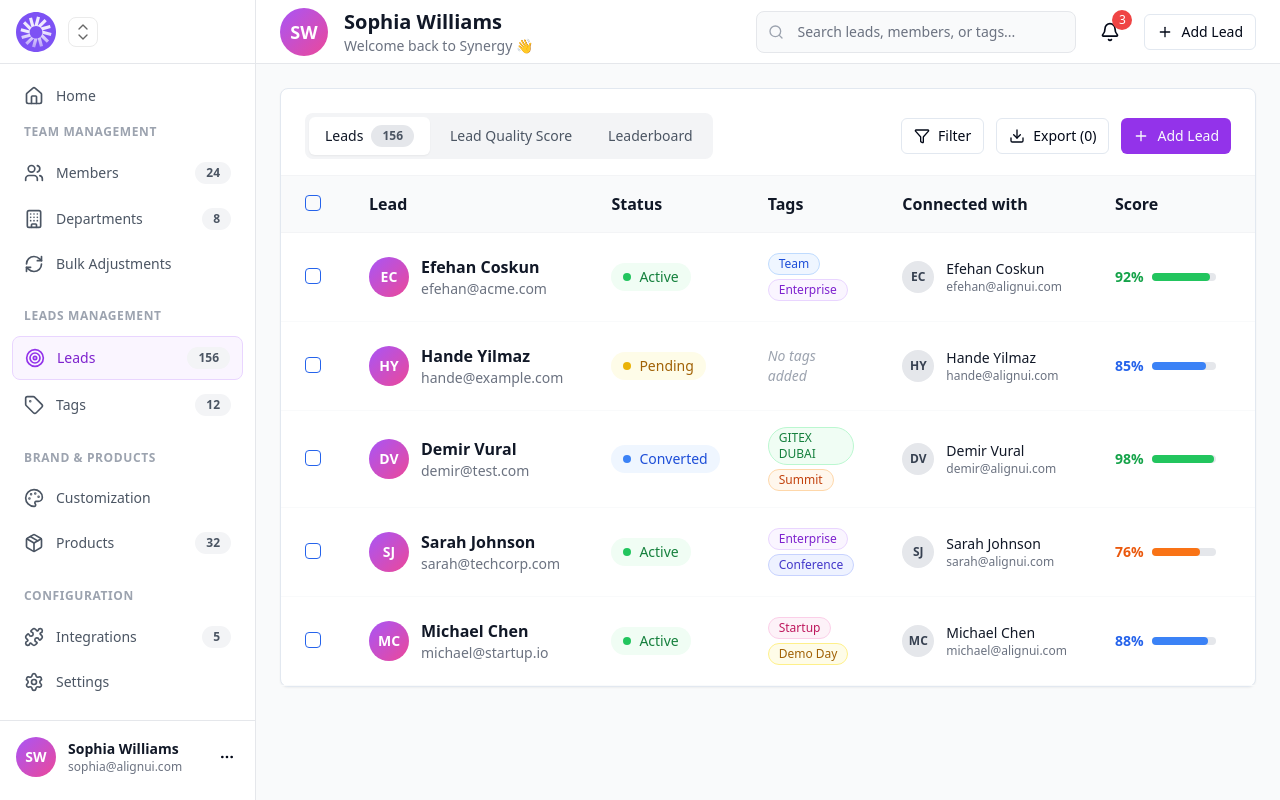
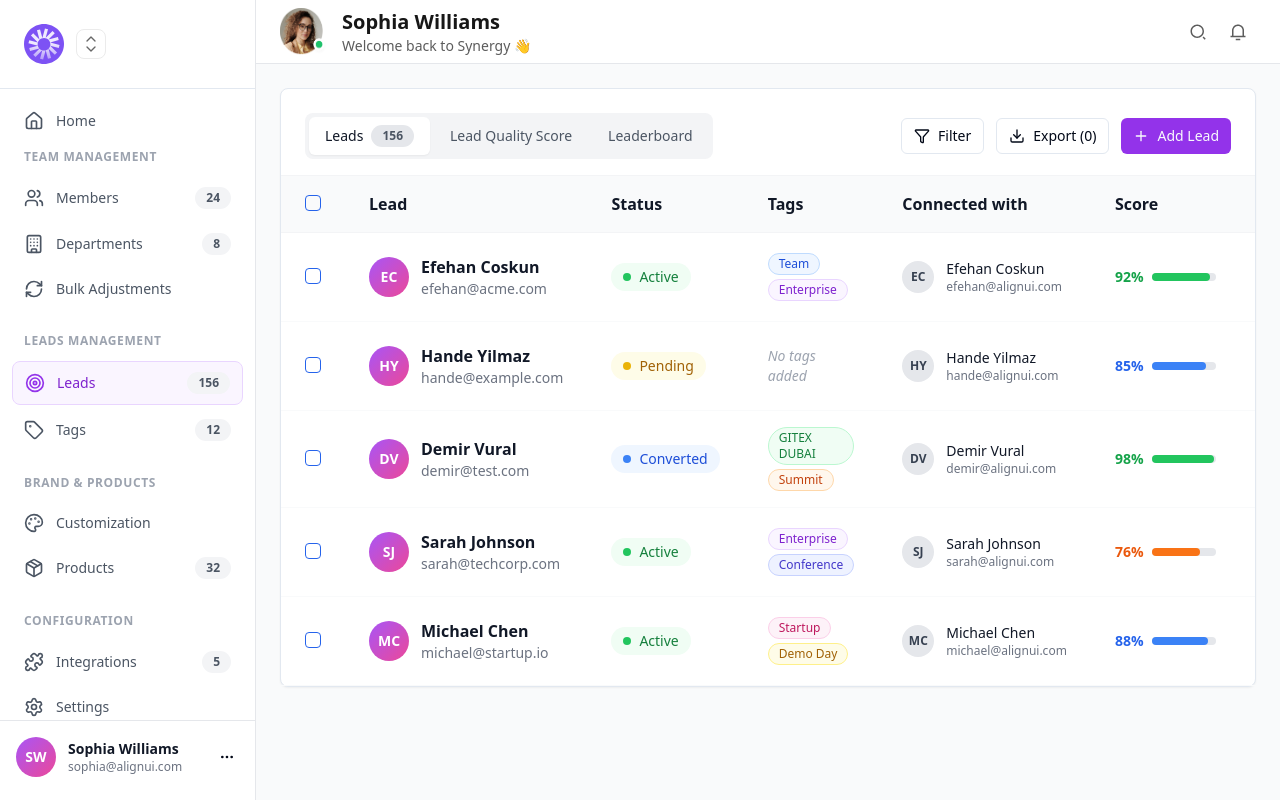
Before and after one commit to tushar-h789/dashboard-task, a React (Vite) app: page / in a window 1280 px wide. Built offline with nearby package versions, Linux system fonts and the light colour scheme.

Commit message:
navbar done

```diff
--- /dev/null
+++ b/src/assets/icons/home-icon.tsx
@@ -0,0 +1,21 @@
+export function SearchIcon({ className }: { className?: string }) {
+  return (
+    <svg
+      xmlns="http://www.w3.org/2000/svg"
+      width="20"
+      height="20"
+      viewBox="0 0 20 20"
+      fill="none"
+      className={className}
+    >
+      <path
+        d="M14.825 18.9583H5.175C2.89167 18.9583 1.04167 17.1 1.04167 14.8167V8.64167C1.04167 7.50833 1.74167 6.08333 2.64167 5.38333L7.13333 1.88333C8.48333 0.833332 10.6417 0.783332 12.0417 1.76667L17.1917 5.375C18.1833 6.06667 18.9583 7.55 18.9583 8.75833V14.825C18.9583 17.1 17.1083 18.9583 14.825 18.9583ZM7.9 2.86667L3.40833 6.36667C2.81667 6.83333 2.29167 7.89167 2.29167 8.64167V14.8167C2.29166 15.5821 2.59518 16.3164 3.13567 16.8584C3.67616 17.4005 4.40953 17.7061 5.175 17.7083H14.825C16.4167 17.7083 17.7083 16.4167 17.7083 14.825V8.75833C17.7083 7.95833 17.1333 6.85 16.475 6.4L11.325 2.79167C10.375 2.125 8.80833 2.15833 7.9 2.86667Z"
+        fill="#6828EE"
+      />
+      <path
+        d="M10 15.625C9.65833 15.625 9.375 15.3417 9.375 15V12.5C9.375 12.1583 9.65833 11.875 10 11.875C10.3417 11.875 10.625 12.1583 10.625 12.5V15C10.625 15.3417 10.3417 15.625 10 15.625Z"
+        fill="#6828EE"
+      />
+    </svg>
+  );
+}
--- /dev/null
+++ b/src/assets/icons/notification-icon.tsx
@@ -0,0 +1,60 @@
+export function NotificationIcon({ className }: { className: string }) {
+  return (
+    <svg
+      xmlns="http://www.w3.org/2000/svg"
+      viewBox="0 0 40 40"
+      fill="none"
+      className={className}
+    >
+      {/* <path
+        d="M0 10C0 4.47715 4.47715 0 10 0H30C35.5228 0 40 4.47715 40 10V30C40 35.5228 35.5228 40 30 40H10C4.47715 40 0 35.5228 0 30V10Z"
+        fill="white"
+      /> */}
+      <path
+        d="M26 23.75H27.5V25.25H12.5V23.75H14V18.5C14 16.9087 14.6321 15.3826 15.7574 14.2574C16.8826 13.1321 18.4087 12.5 20 12.5C21.5913 12.5 23.1174 13.1321 24.2426 14.2574C25.3679 15.3826 26 16.9087 26 18.5V23.75ZM24.5 23.75V18.5C24.5 17.3065 24.0259 16.1619 23.182 15.318C22.3381 14.4741 21.1935 14 20 14C18.8065 14 17.6619 14.4741 16.818 15.318C15.9741 16.1619 15.5 17.3065 15.5 18.5V23.75H24.5ZM17.75 26.75H22.25V28.25H17.75V26.75Z"
+        fill="#5C5C5C"
+      />
+      <g filter="url(#filter0_d_2_10045)">
+        <circle cx="26" cy="14" r="2" fill="#FB3748" />
+        <circle cx="26" cy="14" r="3" stroke="white" strokeWidth="2" />
+      </g>
+      <defs>
+        <filter
+          id="filter0_d_2_10045"
+          x="20"
+          y="9"
+          width="12"
+          height="12"
+          filterUnits="userSpaceOnUse"
+          colorInterpolationFilters="sRGB"
+        >
+          <feFlood floodOpacity="0" result="BackgroundImageFix" />
+          <feColorMatrix
+            in="SourceAlpha"
+            type="matrix"
+            values="0 0 0 0 0 0 0 0 0 0 0 0 0 0 0 0 0 0 127 0"
+            result="hardAlpha"
+          />
+          <feOffset dy="1" />
+          <feGaussianBlur stdDeviation="1" />
+          <feComposite in2="hardAlpha" operator="out" />
+          <feColorMatrix
+            type="matrix"
+            values="0 0 0 0 0.0392157 0 0 0 0 0.0509804 0 0 0 0 0.0784314 0 0 0 0.03 0"
+          />
+          <feBlend
+            mode="normal"
+            in2="BackgroundImageFix"
+            result="effect1_dropShadow_2_10045"
+          />
+          <feBlend
+            mode="normal"
+            in="SourceGraphic"
+            in2="effect1_dropShadow_2_10045"
+            result="shape"
+          />
+        </filter>
+      </defs>
+    </svg>
+  );
+}
--- /dev/null
+++ b/src/assets/icons/search-icon.tsx
@@ -0,0 +1,17 @@
+export function SearchIcon({ className }: { className?: string }) {
+  return (
+    <svg
+      xmlns="http://www.w3.org/2000/svg"
+      width="20"
+      height="20"
+      viewBox="0 0 20 20"
+      fill="none"
+      className={className}
+    >
+      <path
+        d="M9.25 2.5C12.976 2.5 16 5.524 16 9.25C16 12.976 12.976 16 9.25 16C5.524 16 2.5 12.976 2.5 9.25C2.5 5.524 5.524 2.5 9.25 2.5ZM9.25 14.5C12.1502 14.5 14.5 12.1502 14.5 9.25C14.5 6.349 12.1502 4 9.25 4C6.349 4 4 6.349 4 9.25C4 12.1502 6.349 14.5 9.25 14.5ZM15.6137 14.5532L17.7355 16.6742L16.6742 17.7355L14.5532 15.6137L15.6137 14.5532V14.5532Z"
+        fill="#5C5C5C"
+      />
+    </svg>
+  );
+}
--- a/src/components/layout/Header.tsx
+++ b/src/components/layout/Header.tsx
@@ -1,6 +1,8 @@
 import { useState } from "react";
 import { Button } from "../ui";
 import { Bell, Menu, Plus, Search } from "lucide-react";
+import { NotificationIcon } from "@/assets/icons/notification-icon";
+import { SearchIcon } from "@/assets/icons/search-icon";
 
 export function Header({
   onMenuClick,
@@ -32,44 +34,40 @@ export function Header({
               <Menu className="w-6 h-6" />
             </Button>
           )}
-          <div className="flex items-center gap-4">
-            <div className="w-12 h-12 rounded-full bg-gradient-to-br from-purple-500 to-pink-500 flex items-center justify-center text-white text-lg font-bold">
+          <div className="flex items-center gap-[14px]">
+            {/* <div className="w-12 h-12 rounded-full bg-gradient-to-br from-purple-500 to-pink-500 flex items-center justify-center text-white text-lg font-bold">
               SW
-            </div>
+            </div> */}
+            <img
+              src="/src/assets/images/profile-avatar.png"
+              alt="user avatar"
+              className="w-12 h-12"
+            />
             <div>
-              <h1 className="text-xl font-bold text-gray-900">
+              <h1 className="text-xl font-bold text-[#171717]">
                 Sophia Williams
               </h1>
-              <p className="text-sm text-gray-500">
+              <p className="text-sm text-[#5C5C5C]">
                 Welcome back to Synergy 👋
               </p>
             </div>
           </div>
         </div>
 
-        <div className="flex items-center gap-4">
+        <div className="flex items-center justify-center gap-3">
           <div className="relative hidden md:block">
-            <Search className="w-4 h-4 absolute left-3 top-1/2 transform -translate-y-1/2 text-gray-400" />
-            <input
-              type="text"
-              placeholder="Search leads, members, or tags..."
-              className="pl-10 pr-4 py-2.5 w-80 border border-gray-200 rounded-lg text-sm focus:outline-none focus:ring-2 focus:ring-purple-500 focus:border-transparent bg-gray-50"
-            />
+            <SearchIcon className="w-5 h-5" />
           </div>
           <div className="relative">
             <Button variant="ghost" size="sm" className="p-2 relative">
-              <Bell className="w-5 h-5" />
-              {notifications > 0 && (
-                <span className="absolute -top-1 -right-1 bg-red-500 text-white text-xs rounded-full w-5 h-5 flex items-center justify-center">
-                  {notifications}
-                </span>
-              )}
+              {/* <NotificationIcon className="w-12 h-12" /> */}
+              <img src="/src/assets/images/notification.png" alt="notification" className="" />
             </Button>
           </div>
-          <Button variant="outline" size="sm" className="hidden md:flex">
+          {/* <Button variant="outline" size="sm" className="hidden md:flex">
             <Plus className="w-4 h-4 mr-2" />
             Add Lead
-          </Button>
+          </Button> */}
         </div>
       </div>
     </header>
--- a/src/components/layout/Sidebar.tsx
+++ b/src/components/layout/Sidebar.tsx
@@ -92,7 +92,7 @@ export function Sidebar({
       `}
       >
         {/* Sidebar Header */}
-        <div className="flex items-center justify-between p-4 border-b border-gray-200 h-16">
+        <div className="flex items-center justify-between p-6 border-b">
           <div
             className={`flex items-center gap-3 ${
               !isOpen && !isMobile ? "justify-center" : ""
```
Also changed, not shown: src/assets/images/notification.png (added), src/assets/images/profile-avatar.png (added).
